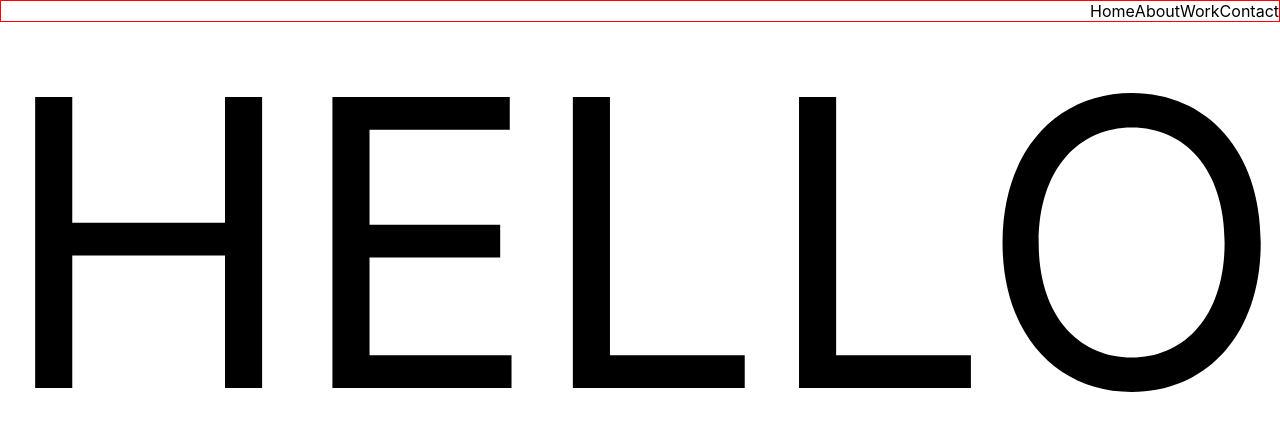
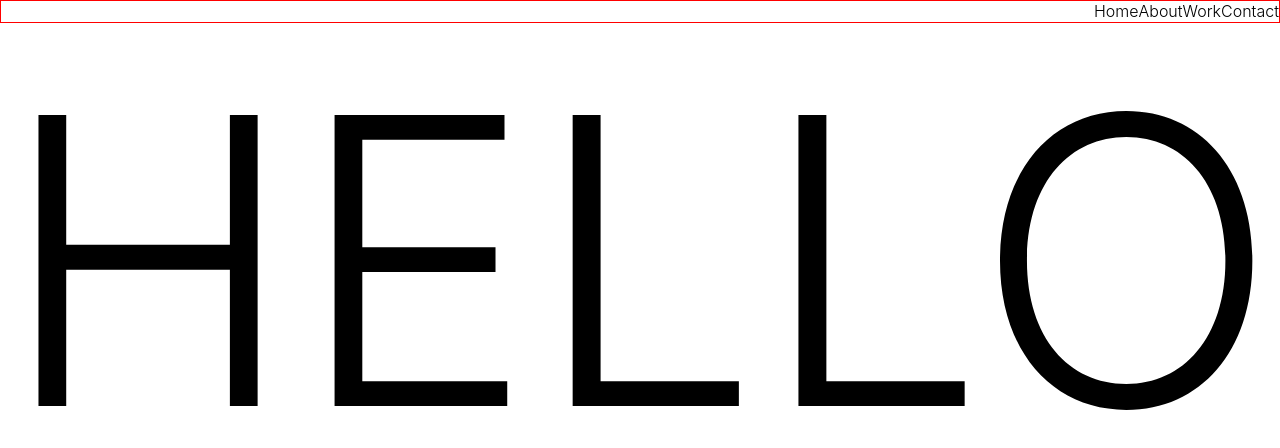
Before and after one commit to camille-granier/portfolio, a Next.js app: page / in a window 1280 px wide. Shown: the top 448 px of the page. Built offline with nearby package versions, Linux system fonts and the light colour scheme.

Commit message:
setting global css rules

```diff
--- a/styles/globals.scss
+++ b/styles/globals.scss
@@ -1,16 +1,23 @@
-html,
+html {
+  font-size: 100%;
+  box-sizing: border-box;
+}
+
+*, *::before, *::after {
+  box-sizing: inherit;
+}
+
 body {
   padding: 0;
   margin: 0;
   font-family: -apple-system, BlinkMacSystemFont, Segoe UI, Roboto, Oxygen,
     Ubuntu, Cantarell, Fira Sans, Droid Sans, Helvetica Neue, sans-serif;
+  line-height: 1.3;
+  font-weight: 300;
+  overflow-x: hidden;
 }
 
 a {
   color: inherit;
   text-decoration: none;
 }
-
-* {
-  box-sizing: border-box;
-}
```
